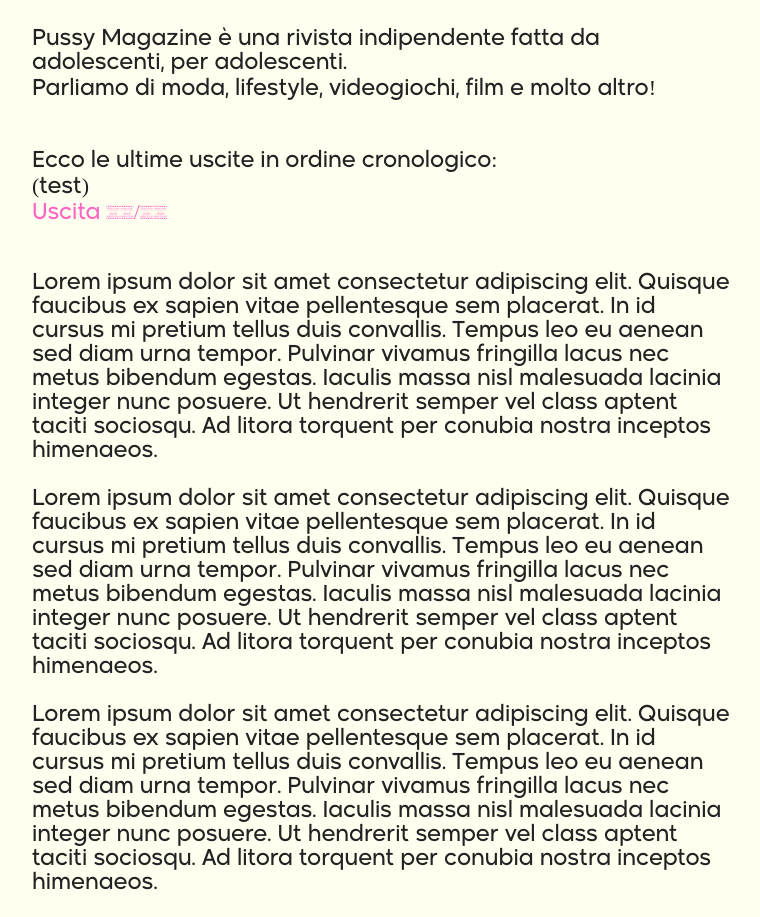
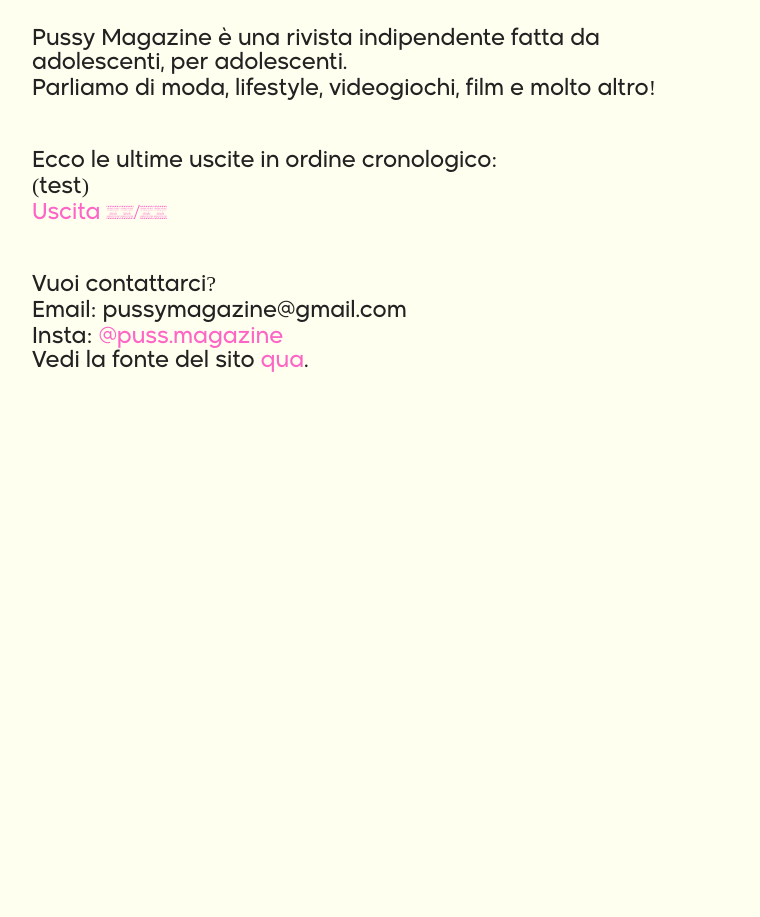
Before and after one commit to pussymagazine/pussymagazine.github.io, a plain HTML site: page index.html in a window 1280 px wide. Shown: the part 1000-1917 px from the top of the page, without its empty margins (258-1018 px from the left). After the commit the page ends 1395 px from the top, so only its background shows below. Drawn offline with Linux system fonts and the light colour scheme.

Commit message:
aggiunti contatti e roba varia

```diff
--- a/index.html
+++ b/index.html
@@ -113,7 +113,7 @@
         <a href="/la-redazione" style="color: #FFFFF0">LA REDAZIONE</a>
     </div>
     <h1>
-    	MAI CERCARE PUSSY MAGAZINE ONLINE
+    	MAI CERCARE ONLINE PUSSY MAGAZINE
     </h1>
 	<h2>
 		Però leggi la nostra ultima uscita!
@@ -133,23 +133,13 @@
 			(test)
 			<a href="/uscite/11-26">Uscita 11/26</a>
 		</span>
-		<span>
-			Lorem ipsum dolor sit amet consectetur adipiscing elit. Quisque faucibus ex sapien vitae pellentesque sem placerat. In id cursus mi pretium tellus duis convallis. Tempus leo eu aenean sed diam urna tempor. Pulvinar vivamus fringilla lacus nec metus bibendum egestas. Iaculis massa nisl malesuada lacinia integer nunc posuere. Ut hendrerit semper vel class aptent taciti sociosqu. Ad litora torquent per conubia nostra inceptos himenaeos.
-
-		Lorem ipsum dolor sit amet consectetur adipiscing elit. Quisque faucibus ex sapien vitae pellentesque sem placerat. In id cursus mi pretium tellus duis convallis. Tempus leo eu aenean sed diam urna tempor. Pulvinar vivamus fringilla lacus nec metus bibendum egestas. Iaculis massa nisl malesuada lacinia integer nunc posuere. Ut hendrerit semper vel class aptent taciti sociosqu. Ad litora torquent per conubia nostra inceptos himenaeos.
-
-		Lorem ipsum dolor sit amet consectetur adipiscing elit. Quisque faucibus ex sapien vitae pellentesque sem placerat. In id cursus mi pretium tellus duis convallis. Tempus leo eu aenean sed diam urna tempor. Pulvinar vivamus fringilla lacus nec metus bibendum egestas. Iaculis massa nisl malesuada lacinia integer nunc posuere. Ut hendrerit semper vel class aptent taciti sociosqu. Ad litora torquent per conubia nostra inceptos himenaeos.
-
-		Lorem ipsum dolor sit amet consectetur adipiscing elit. Quisque faucibus ex sapien vitae pellentesque sem placerat. In id cursus mi pretium tellus duis convallis. Tempus leo eu aenean sed diam urna tempor. Pulvinar vivamus fringilla lacus nec metus bibendum egestas. Iaculis massa nisl malesuada lacinia integer nunc posuere. Ut hendrerit semper vel class aptent taciti sociosqu. Ad litora torquent per conubia nostra inceptos himenaeos.
-
-		Lorem ipsum dolor sit amet consectetur adipiscing elit. Quisque faucibus ex sapien vitae pellentesque sem placerat. In id cursus mi pretium tellus duis convallis. Tempus leo eu aenean sed diam urna tempor. Pulvinar vivamus fringilla lacus nec metus bibendum egestas. Iaculis massa nisl malesuada lacinia integer nunc posuere. Ut hendrerit semper vel class aptent taciti sociosqu. Ad litora torquent per conubia nostra inceptos himenaeos.
-		</span>
 	</div>
     <footer>
 		<div class="text">
 			<span>
 				Vuoi contattarci?
 				Email: pussymagazine@gmail.com
+				Insta: <a href="https://www.instagram.com/puss.magazine">@puss.magazine</a>
 				Vedi la fonte del sito <a href="https://www.github.com/pussymagazine/pussymagazine.github.io">qua</a>.
 			</span>
 	   </div>
```
